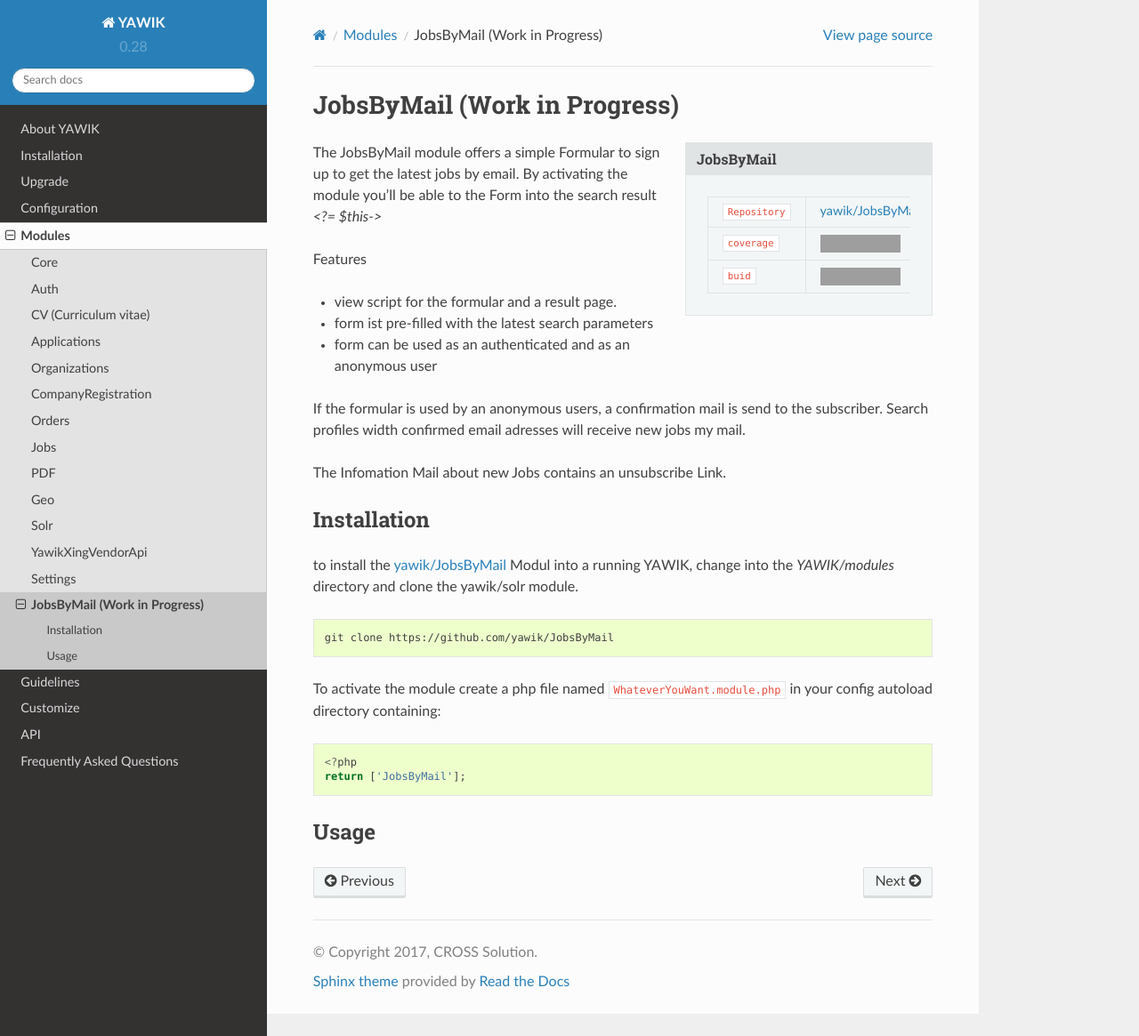
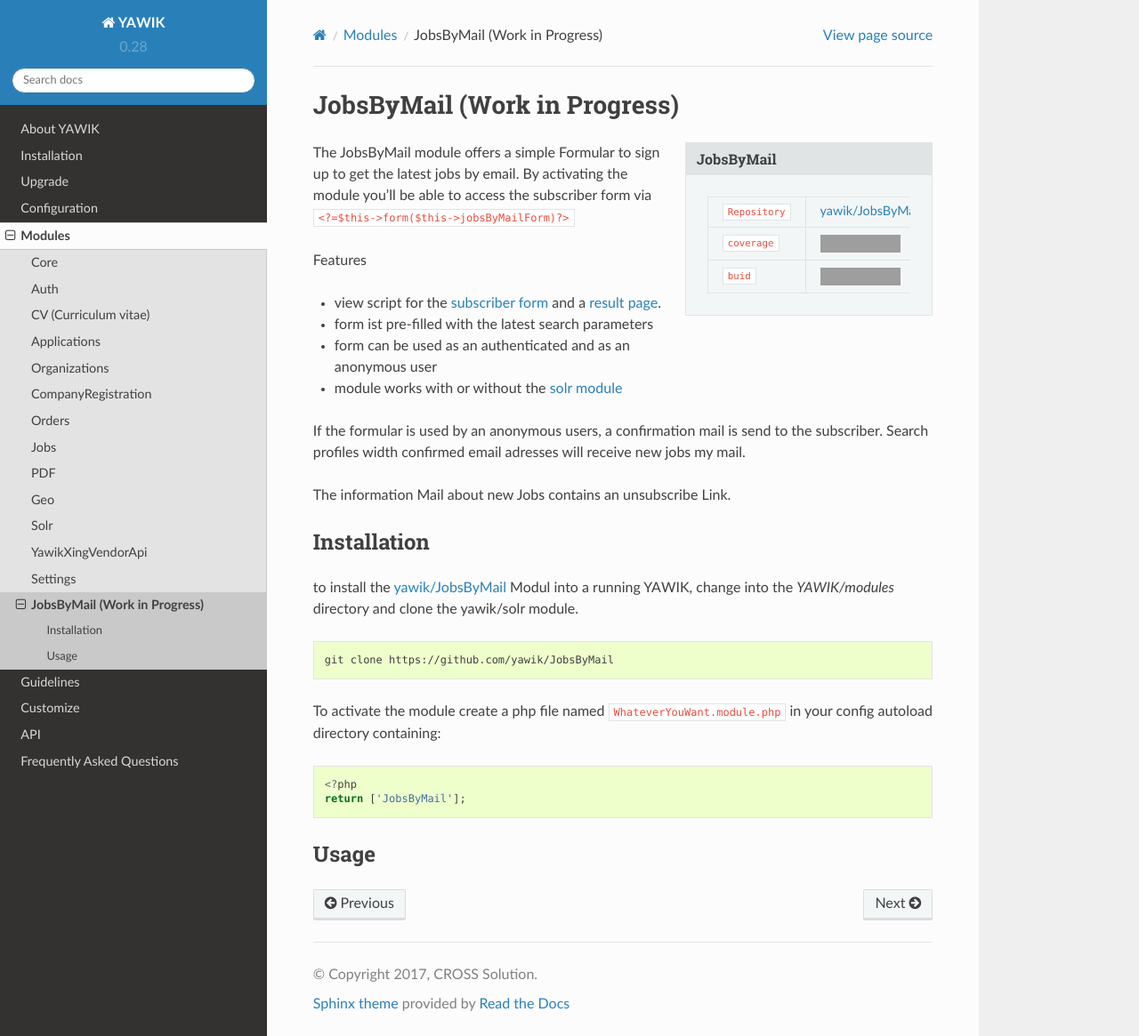
Before and after one commit to cross-solution/YawikDocs, a Sphinx documentation site: the page built from source/modules/jobs-by-mail/index.rst, in a window 1280 px wide and 1165 px high. Shown: the whole window at 89% size. Built offline with Sphinx 7.4.7 and the Read the Docs theme 2.0.0, drawn with Linux system fonts in a browser that asks for light colours; a script that is not in the unit is left out; comment, search, counter and statistics services are not loaded; grey boxes are pictures that could not be loaded.

Commit message:
adds example, how to access the subscribe form

```diff
--- a/source/modules/jobs-by-mail/index.rst
+++ b/source/modules/jobs-by-mail/index.rst
@@ -12,19 +12,22 @@
    =======================  ==========================================
 
 The JobsByMail module offers a simple Formular to sign up to get the latest jobs by email. By activating the module you'll
-be able to the Form into the search result `<?= $this->`
+be able to access the subscriber form via ``<?=$this->form($this->jobsByMailForm)?>``
 
 Features
 
-* view script for the formular and a result page.
+* view script for the `subscriber form`_ and a `result page`_.
 * form ist pre-filled with the latest search parameters
 * form can be used as an authenticated and as an anonymous user
+* module works with or without the :ref:`solr module<solr>`
 
 If the formular is used by an anonymous users, a confirmation mail is send to the subscriber. Search profiles width
 confirmed email adresses will receive new jobs my mail.
 
-The Infomation Mail about new Jobs contains an unsubscribe Link.
+The information Mail about new Jobs contains an unsubscribe Link.
 
+.. _subscriber form: https://github.com/yawik/JobsByMail/blob/develop/view/jobs-by-mail/form/subscribe/form.phtml
+.. _result page: https://github.com/yawik/JobsByMail/blob/develop/view/jobs-by-mail/form/subscribe/form.phtml
 
 .. |coverage| raw:: html
 
--- a/source/modules/solr/index.rst
+++ b/source/modules/solr/index.rst
@@ -1,4 +1,5 @@
 .. index:: Solr
+.. _solr:
 
 Solr
 ----
```
